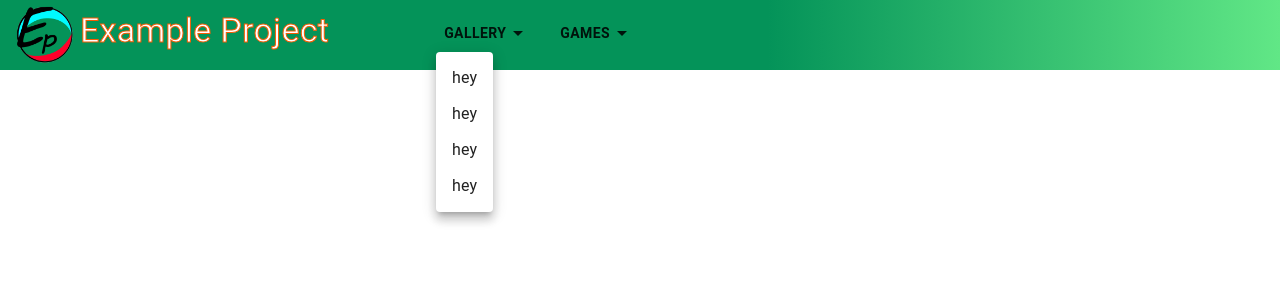
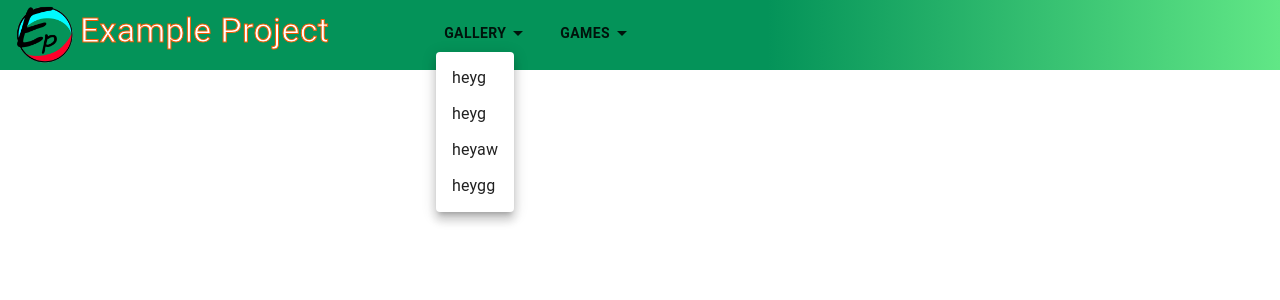
Before and after one commit to danik33/example-project, a React (Create React App) app: page / in a window 1280 px wide. Both pictures are taken after a click on the element "GALLERY". Shown: the top 300 px of the page. Built offline with nearby package versions, Linux system fonts and the light colour scheme.

Commit message:
trying one way to solve menu problems

```diff
--- a/src/components/DropdownText.js
+++ b/src/components/DropdownText.js
@@ -50,28 +50,16 @@ function DropdownText(props) {
                 className={classes.btn}
                 variant="text"
                 onClick={handleClick}
-                >
+            >
                 {props.text}
                 <ArrowDropDownIcon />
-
             </Button>
             <Menu
                 anchorEl={anchor}
                 onClose={closeMenu}
                 open={anchor != null}
             >
-                <MenuItem onClick={closeMenu}>
-                    hey
-                </MenuItem>
-                <MenuItem onClick={closeMenu}>
-                    hey
-                </MenuItem>
-                <MenuItem onClick={closeMenu}>
-                    hey
-                </MenuItem>
-                <MenuItem onClick={closeMenu}>
-                    hey
-                </MenuItem>
+                {props.menuContent}
 
             </Menu>
 
--- a/src/components/TopBar.js
+++ b/src/components/TopBar.js
@@ -3,6 +3,7 @@ import { makeStyles } from '@material-ui/core/styles';
 import { Typography } from '@material-ui/core';
 import DropdownText from './DropdownText';
 import Logo from '../res/logo.png';
+import { MenuItem, Menu } from '@mui/material';
 
 
 
@@ -48,6 +49,40 @@ function TopBar() {
 
     const [title, setTitle] = React.useState("Example Project");
 
+    const galleryMenu = (
+            <div>
+                <MenuItem >
+                    heyg
+                </MenuItem>
+                <MenuItem >
+                    heyg
+                </MenuItem>
+                <MenuItem>
+                    heyaw
+                </MenuItem>
+                <MenuItem >
+                    heygg
+                </MenuItem>
+            </div>
+    );
+
+    const gamesMenu = (
+        <div>
+            <MenuItem >
+                Snake
+                </MenuItem>
+            <MenuItem >
+                Chess
+                </MenuItem>
+            <MenuItem >
+                Whatever
+                </MenuItem>
+            <MenuItem>
+                heygg
+                </MenuItem>
+        </div>
+    );
+
 
 
     return (
@@ -56,8 +91,8 @@ function TopBar() {
             <div className={classes.holder}>
                 <img className={classes.logo} src={Logo} alt="Logo" />
                 <Typography variant="h4" className={classes.title} onClick={() => setTitle("fuckoff")} > {title} </Typography >
-                <DropdownText text="Gallery" />
-                <DropdownText text="Games" />
+                <DropdownText text="Gallery" menuContent={galleryMenu} />
+                <DropdownText text="Games" menuContent={gamesMenu} />
             </div>
         </div>
     );
```
